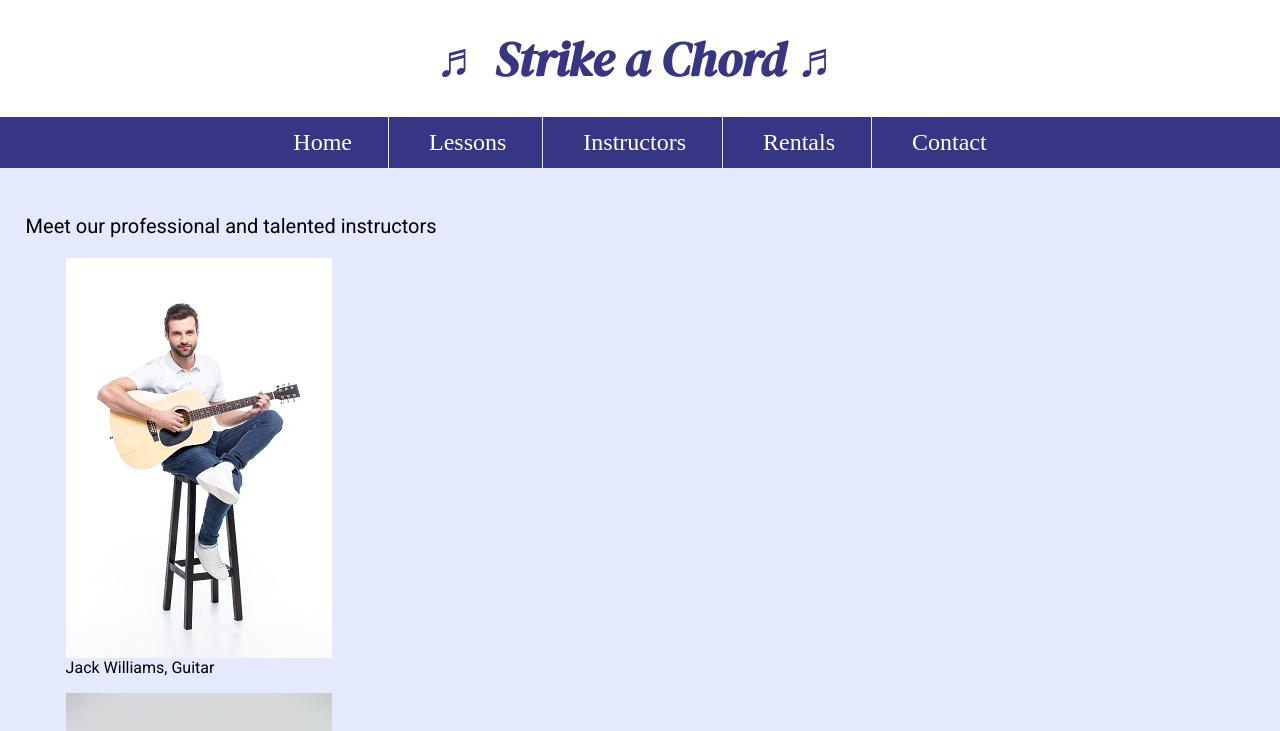
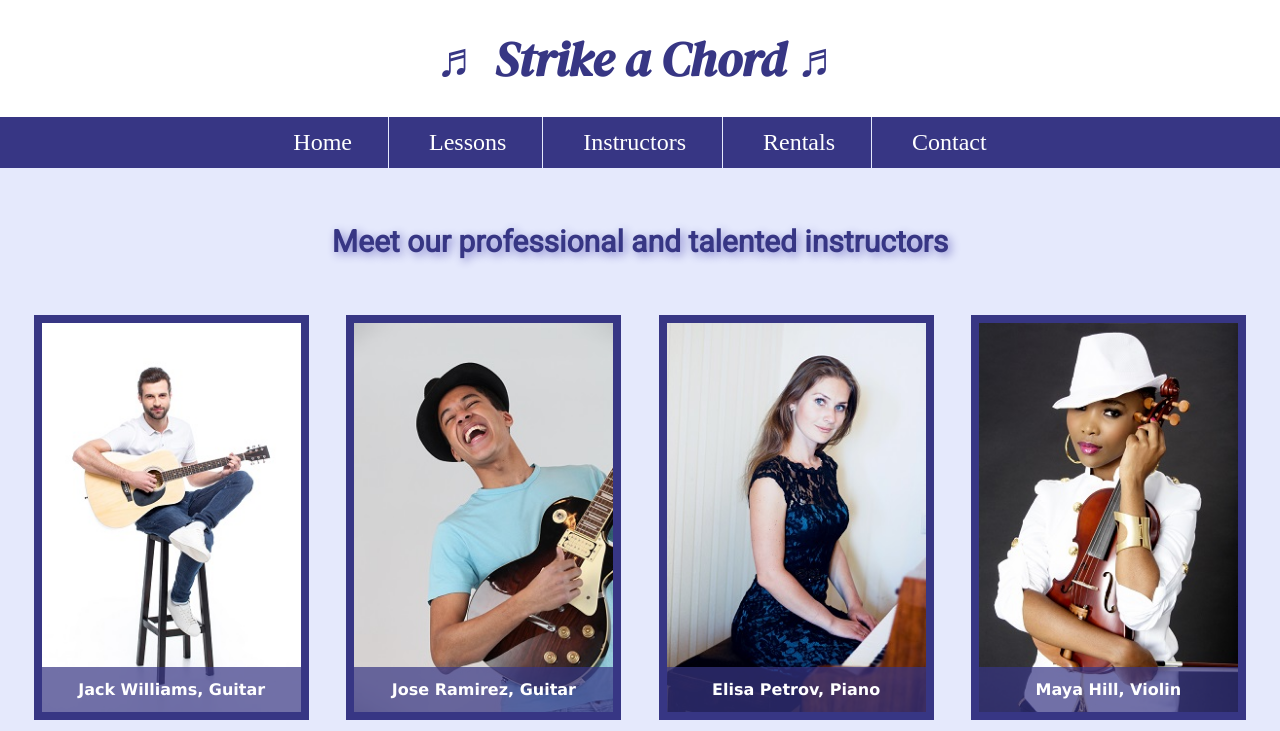
Before and after one commit to 334Fa23/ch7lab1-orazgeldiyevd, a plain HTML site: page instructors.html in a window 1280 px wide. Shown: the top 731 px of the page. Drawn offline with Linux system fonts and the light colour scheme.

Commit message:
Update styles.css

```diff
--- a/css/styles.css
+++ b/css/styles.css
@@ -1,11 +1,11 @@
 /*
-Author: Maria Cruz
-Date: Current Date
+Author: Didar Orazgeldiyev
+Date: Aug 27, 2023
 File Name: styles.css
 */
 
 /* CSS Reset */
-body, header, nav, main, footer, img, h1, ul {
+body, header, nav, main, footer, img, h1, ul, section, aside, figure, figcaption {
     margin: 0;
     padding: 0;
     border: 0;
@@ -17,7 +17,40 @@ img {
     display: block;
 }
 
+/* Style rule for box sizing applies to all elements */
+* {
+  box-sizing: border-box;
+}
+
 /* Style rules for mobile viewport */
+
+aside {
+  text-align: center;
+  font-size: 1.5em;
+  font-weight: bold;
+  color: #373684;
+  text-shadow: 3px 3px 10px #8280cb;
+}
+
+figure {
+  position: relative;
+  max-width: 275px;
+  margin: 2% auto;
+  border: 8px solid #373684;
+}
+
+figcaption {
+  position: absolute;
+  bottom: 0;
+  background: rgba(55, 54, 132, 0.7);
+  color: #fff;
+  width: 100%;
+  padding: 5% 0;
+  text-align: center;
+  font-family: Verdana, Arial, sans-serif;
+  font-size: 1.5em;
+  font-weight: bold;
+}
 
 /* Hide tab-desk class */
 .tab-desk {
@@ -143,6 +176,16 @@ footer a {
 /* Media Query for Tablet Viewport */
 @media screen and (min-width: 550px), print {
 
+  .grid {
+    display: grid;
+    grid-template-columns: auto auto;
+    grid-gap: 20px;
+  }
+
+  aside {
+    grid-column: 1 / span 2;
+  }
+
     /* Tablet Viewport: Show tab-desk class, hide mobile class */
     .tab-desk {
         display: block;
@@ -183,6 +226,18 @@ footer a {
 
 /* Media Query for Desktop Viewport */
 @media screen and (min-width: 769px), print {
+
+  .grid {
+    grid-template-columns: auto auto auto auto;
+  }
+
+  figcaption {
+    font-size: 1em;
+  }
+
+  aside {
+    grid-column: 1 / span 4;
+  }
 
     /* Desktop Viewport: Style rule for header */
     header {
```
